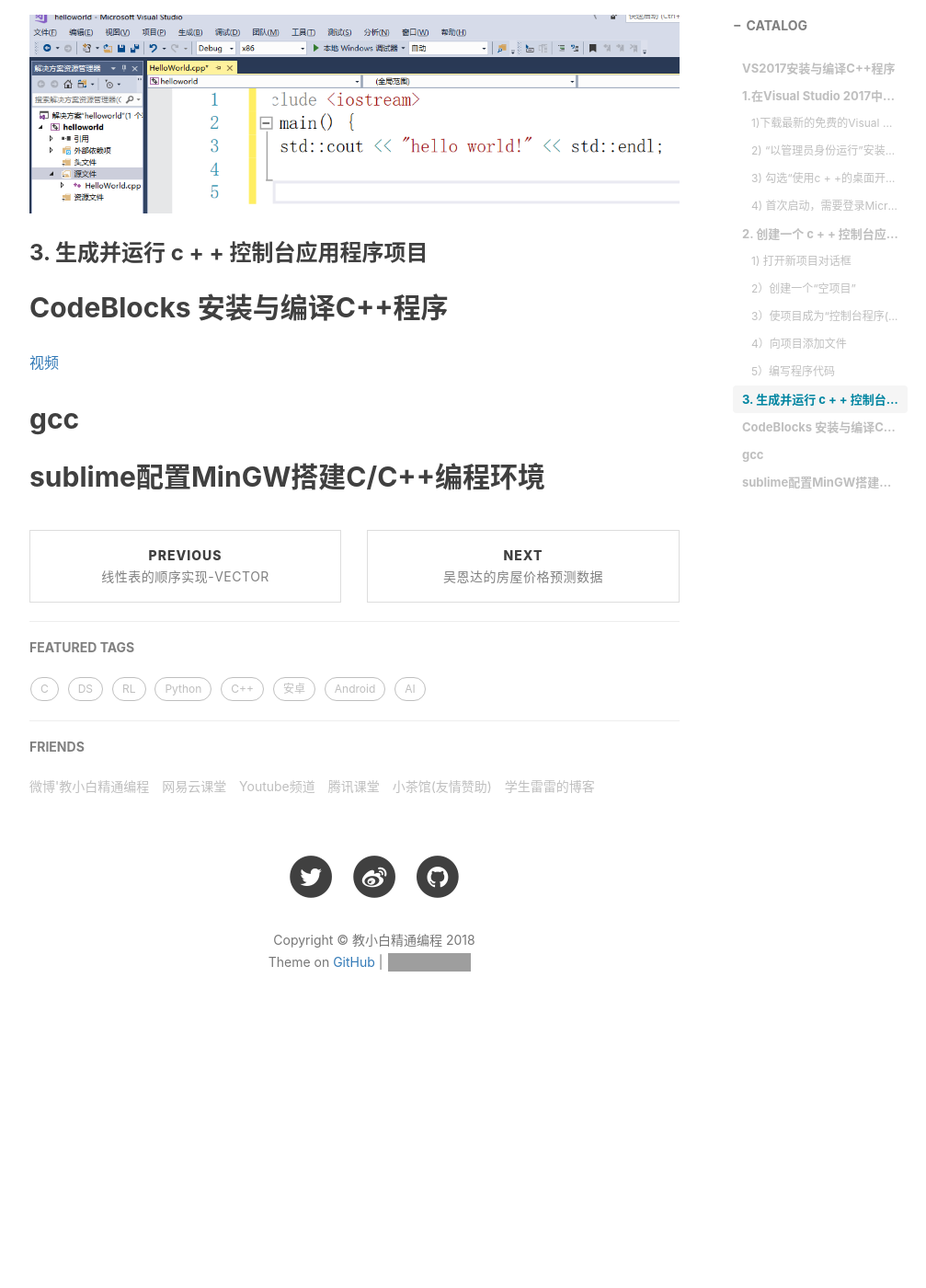
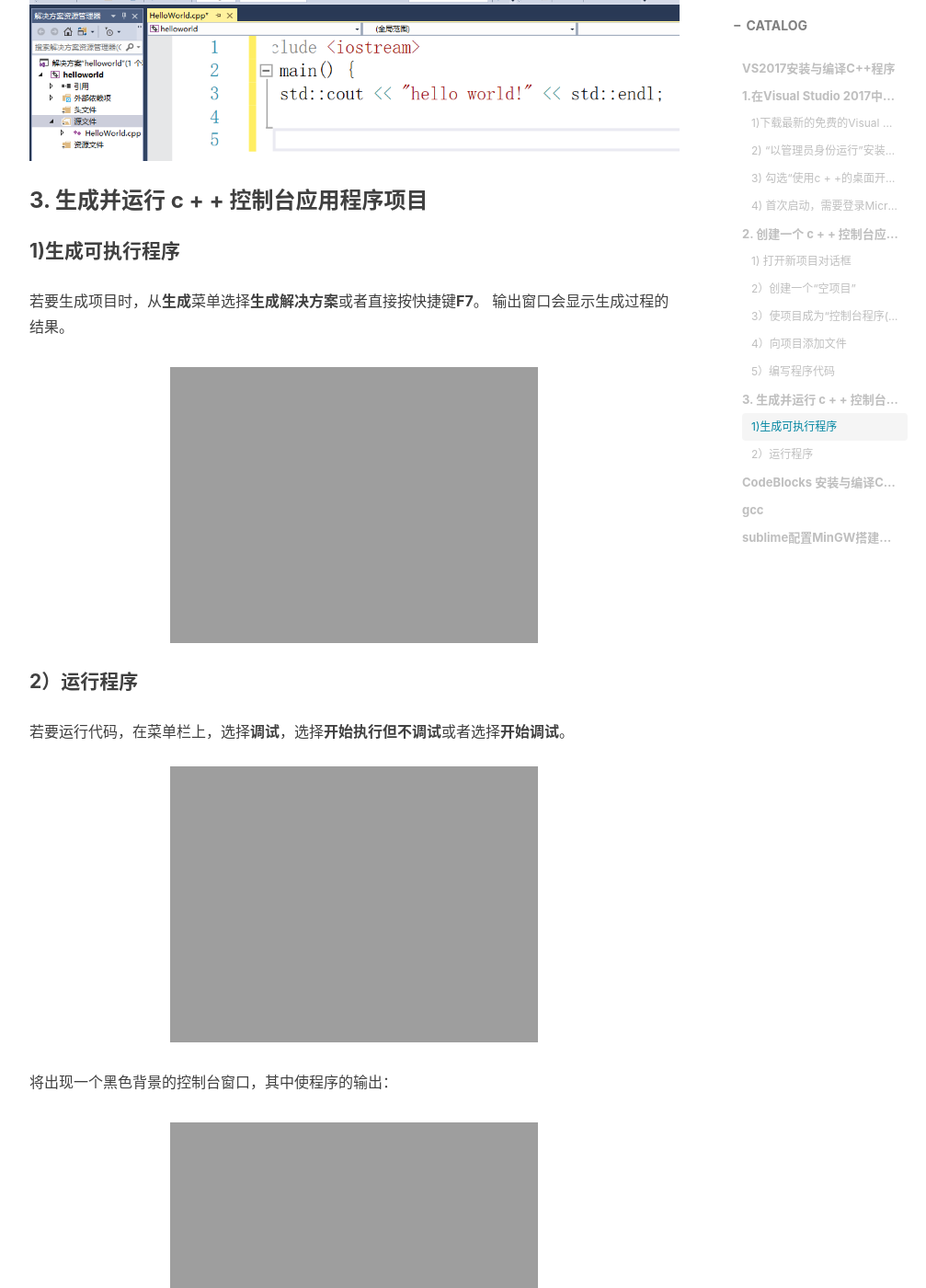
Before and after one commit to xuepro/xuepro.github.io, a Jekyll site: the page built from _posts/2018-09-24-C++17安装、配置.md, in a window 1280 px wide and 1400 px high, scrolled down 9352 px. Shown: the whole window at 92% size, without its empty margins (233-1240 px from the left). Built offline with Jekyll 4.4.1, drawn with Linux system fonts in a browser that asks for light colours; nearby versions of some CDN libraries; comment, search, counter and statistics services are not loaded; before the commit the page ends 10502 px from its top, so only the background shows below that; grey boxes are pictures that could not be loaded.

Commit message:
Update 2018-09-24-C++17安装、配置.md

```diff
--- a/_posts/2018-09-24-C++17安装、配置.md
+++ b/_posts/2018-09-24-C++17安装、配置.md
@@ -133,6 +133,21 @@
 
 ### 3. 生成并运行 c + + 控制台应用程序项目
 
+#### 1)生成可执行程序
+若要生成项目时，从**生成**菜单选择**生成解决方案**或者直接按快捷键**F7**。 输出窗口会显示生成过程的结果。
+
+ ![](https://p.hwdong.com/book_imgs/vs/10-new_proj8.png)
+
+#### 2）运行程序
+
+若要运行代码，在菜单栏上，选择**调试**，选择**开始执行但不调试**或者选择**开始调试**。
+ ![](https://p.hwdong.com/book_imgs/vs/10-new_proj9.png)
+
+将出现一个黑色背景的控制台窗口，其中使程序的输出：
+
+ ![](https://p.hwdong.com/book_imgs/vs/10-new_proj10.png)
+
+[视频](https://www.weibo.com/tv/v/Fx3MOsqJM?fid=1034:818cb1349ce05a84bfbd5e6422e1f2ea)
 
 ## CodeBlocks 安装与编译C++程序
 
```
Also changed, not shown: other parts of _posts/2018-09-24-C++17安装、配置.md (+1 -1 lines).
